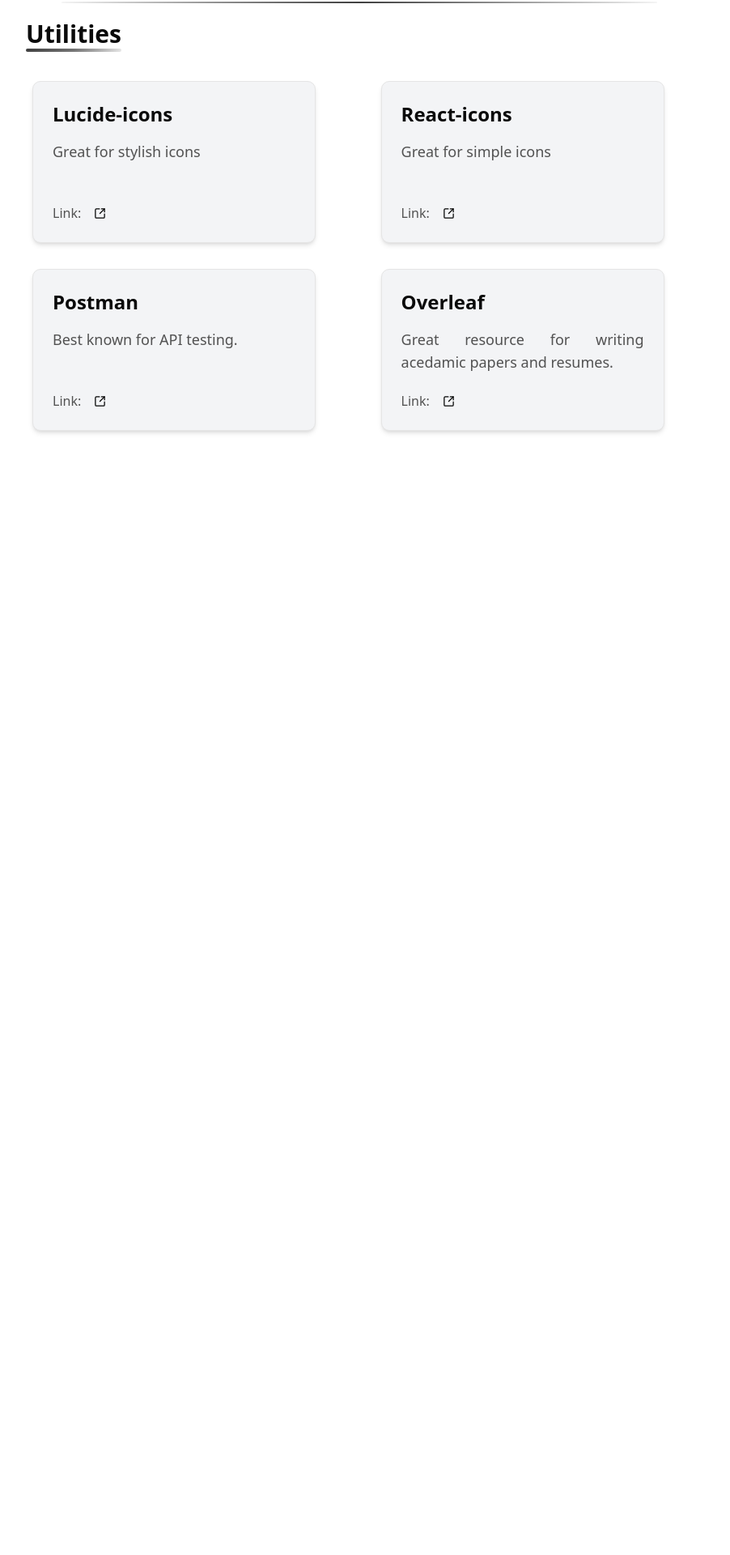
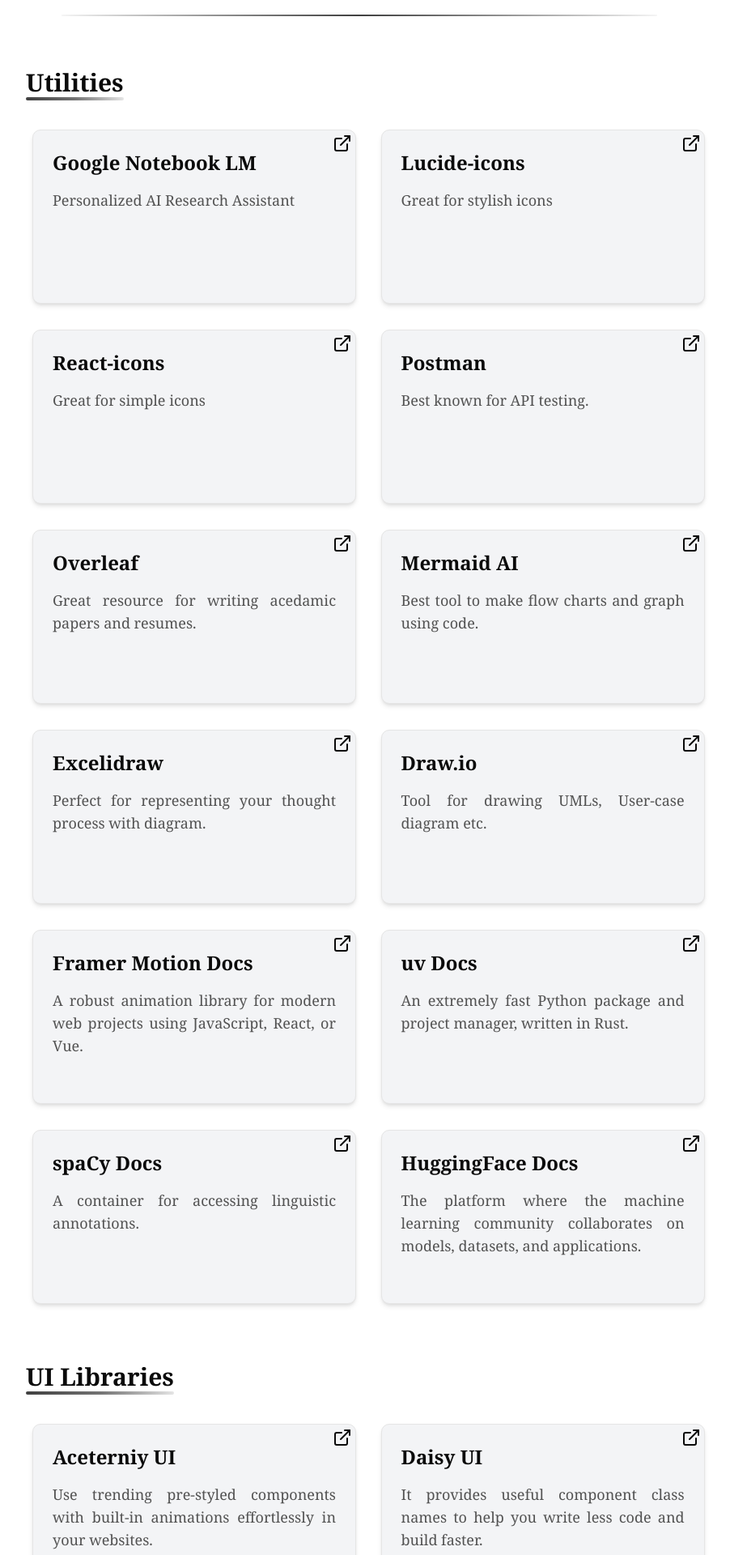
Before and after one commit to Prateekk02/portfolio, a Next.js app: page /resources in a window 1280 px wide. Shown: the part 300-2220 px from the top of the page at 81% size, without its empty margins (196-1098 px from the left). Before the commit the page ends 920 px from the top, so only its background shows below. Built offline with nearby package versions, Linux system fonts and the light colour scheme.

Commit message:
Updated Resources Section

```diff
--- a/app/layout.tsx
+++ b/app/layout.tsx
@@ -28,7 +28,7 @@
   return (
     <html lang="en" className={`${geistSans.variable} ${geistMono.variable} antialiased`} suppressHydrationWarning>
       <body
-
+        className="font-serif"
       >
           <ThemeProvider
             attribute="class"
--- /dev/null
+++ b/components/BookSection.tsx
@@ -0,0 +1,16 @@
+import React from 'react'
+import BookCards from './BookCards'
+
+export default function BookSection() {
+  return (
+    <div className=" mt-8 pt-3 pl-1">
+        <div className="inline-block relative">
+            <h1 className="text-3xl font-bold mt-1"></h1>
+            <div className="absolute left-0 -bottom-1 h-1 w-full rounded-xl bg-gradient-to-r from-neutral-700  via-neutral-500 to-neutral-200 dark:from-blue-800 dark:via-blue-400 dark:to-blue-200"></div>
+        </div>
+        <div className="">
+            <BookCards />
+        </div>
+    </div>
+  )
+}
--- a/components/Navbar.tsx
+++ b/components/Navbar.tsx
@@ -38,8 +38,8 @@
     };
 
     return (
-        <div className="fixed top-0 left-0 right-0 z-50 bg-white/25 dark:bg-gray-900/20 backdrop-blur-xl border-b border-white/10 dark:border-gray-800/30 mt-6">
-            <nav className="flex justify-between items-center max-w-5xl mx-auto py-3 px-4">
+        <div className="fixed top-0 left-0 right-0 z-50 bg-white/25 dark:bg-gray-900/20 backdrop-blur-xl border-b border-white/10 dark:border-gray-800/30 pt-6">
+            <nav className="flex justify-between items-center max-w-5xl mx-auto pt-3 px-4">
                 <div className="px-2 py-1 rounded-full hover:scale-110 duration-300 bg-white/30 dark:bg-gray-800/30 backdrop-blur-lg shadow-md dark:shadow-blue-950/30 border border-white/20 dark:border-gray-700/20">
                     <ThemeToggle />
                 </div>
--- a/components/ResourcesCard.tsx
+++ b/components/ResourcesCard.tsx
@@ -1,6 +1,6 @@
 import React from 'react'
 import Link from 'next/link'
-import { SquareArrowOutUpRight } from "lucide-react"
+import { ExternalLink } from 'lucide-react'
 
 interface ResourcesCardProps {
     title: string,
@@ -10,21 +10,20 @@
 
 const ResourcesCard: React.FC<ResourcesCardProps> = ({title, content, href}) => {
   return (
-    <div className='bg-[#f3f4f6] dark:bg-blue-200 w-[350px] h-[200px] p-4 rounded-lg shadow-md hover:shadow-xl dark:hover:shadow-blue-950 dark:hover:bg-blue-300 duration-300 hover:bg-[#d1d1d2] border hover:scale-102 flex flex-col'>
-        <div className="text-2xl font-semibold p-2 dark:text-black">{title}</div>
-        <div className="text-justify text-lg text-neutral-600 p-2 flex-grow overflow-y-auto">{content}</div>
-        <div className="flex items-center space-x-2">
-            <span className="p-2 text-neutral-600">Link:</span>
-            <Link
-                href={href}
-                target="_blank"
-                rel="noopener noreferrer"
+    <>
+        <Link
+        href={href}
+        target="_blank"
+        rel="noopener noreferrer"
+        >
+            <div className='relative bg-[#f3f4f6] dark:bg-blue-200 w-[400px] h-[215px] p-4 rounded-lg shadow-md hover:shadow-xl dark:hover:shadow-blue-950 dark:hover:bg-blue-300 duration-300 hover:bg-[#d1d1d2] border hover:scale-102 flex flex-col'>
+                <div className="absolute top-1 right-1"><ExternalLink /></div>
+                <div className="text-2xl font-semibold p-2 dark:text-black">{title}</div>
+                <div className="text-justify text-lg text-neutral-600 p-2 flex-grow overflow-y-auto">{content}</div>
+            </div>
+        </Link>
+    </>
 
-            >
-                <SquareArrowOutUpRight className='text-black ' size={15} />
-            </Link>
-        </div>
-    </div>
   )
 }
 
--- a/components/ResourcesHero.tsx
+++ b/components/ResourcesHero.tsx
@@ -1,31 +1,12 @@
 import React from 'react'
 import Divider from './ui/divider'
+import { uiItems, utilityItem, dsaItems, ytChannelItems, podcastList } from '@/data/content'
+import BookSection from './BookSection'
 
 import ResourcesSection from './ResourcesSection'
 
 export default function ResourcesHero() {
-    const utilityItem = [
-        {
-            title: "Lucide-icons",
-            content: "Great for stylish icons",
-            href : "https://lucide.dev/guide/packages/lucide-react"
-        },
-        {
-            title: "React-icons",
-            content: "Great for simple icons",
-            href : "https://react-icons.github.io/react-icons/"
-        },{
-            title: "Postman",
-            content: "Best known for API testing.",
-            href : "https://www.postman.com/"
-        },{
-            title: "Overleaf",
-            content: "Great resource for writing acedamic papers and resumes.",
-            href : "https://www.overleaf.com/"
-        },
 
-
-    ]
   return (
     <main>
         <h1 className="text-5xl font-bold mt-10">Resources</h1>
@@ -36,6 +17,12 @@
             <Divider />
         </div>
         <ResourcesSection header="Utilities" listItems={utilityItem} />
+        <ResourcesSection header="UI Libraries" listItems={uiItems}/>
+        <ResourcesSection header="DSA & CP Lovers" listItems={dsaItems}/>
+        <ResourcesSection header="Youtube Channels" listItems={ytChannelItems}/>
+        <ResourcesSection header="Podcasts & Knowledge" listItems={podcastList}/>
+        <Divider />
+        <BookSection />
     </main>
   )
 }
--- a/components/ResourcesSection.tsx
+++ b/components/ResourcesSection.tsx
@@ -14,7 +14,7 @@
 
 const ResourcesSection: React.FC<ResourcesSectionProps> = ({header, listItems}) => {
   return (
-    <div className=" mt-8 pl-1">
+    <div className=" mt-10 pt-5 pl-1">
         <div className="inline-block relative">
             <h1 className="text-3xl font-bold mt-1">{header}</h1>
             <div className="absolute left-0 -bottom-1 h-1 w-full rounded-xl bg-gradient-to-r from-neutral-700  via-neutral-500 to-neutral-200 dark:from-blue-800 dark:via-blue-400 dark:to-blue-200"></div>
--- a/components/ui/divider.tsx
+++ b/components/ui/divider.tsx
@@ -2,8 +2,8 @@
 
 export default function Divider() {
   return (
-    <div>
-        <div className="absolute bottom-0 mx-12 h-0.5 bg-gradient-to-r from-neutral-100  via-neutral-700 to-neutral-100 dark:from-blue-950 dark:via-blue-600 dark:to-blue-950 shadow-lg rounded-lg left-0 right-0"></div>
+    <div className='relative p-2'>
+        <div className="absolute bottom-0 mx-12 h-0.5 bg-gradient-to-r from-neutral-100  via-neutral-700 to-neutral-100 dark:from-blue-950 dark:via-blue-600 dark:to-blue-950 shadow-lg dark:shadow-blue-950  rounded-lg left-0 right-0"></div>
     </div>
   )
 }
--- /dev/null
+++ b/data/content.ts
@@ -0,0 +1,187 @@
+// Resource contents
+export const utilityItem = [
+    {
+        title: "Google Notebook LM",
+        content: "Personalized AI Research Assistant",
+        href : "https://notebooklm.google/"
+    },
+    {
+        title: "Lucide-icons",
+        content: "Great for stylish icons",
+        href : "https://lucide.dev/guide/packages/lucide-react"
+    },
+    {
+        title: "React-icons",
+        content: "Great for simple icons",
+        href : "https://react-icons.github.io/react-icons/"
+    },{
+        title: "Postman",
+        content: "Best known for API testing.",
+        href : "https://www.postman.com/"
+    },{
+        title: "Overleaf",
+        content: "Great resource for writing acedamic papers and resumes.",
+        href : "https://www.overleaf.com/"
+    },
+    {
+        title: "Mermaid AI",
+        content: "Best tool to make flow charts and graph using code.",
+        href : "https://mermaid.live/"
+    },
+    {
+        title: "Excelidraw",
+        content: "Perfect for representing your thought process with diagram.",
+        href : "https://excalidraw.com/"
+    },
+    {
+        title: "Draw.io",
+        content: "Tool for drawing UMLs, User-case diagram etc.",
+        href : "https://app.diagrams.net/"
+    },
+    {
+        title: "Framer Motion Docs",
+        content: "A robust animation library for modern web projects using JavaScript, React, or Vue.",
+        href : "https://motion.dev/"
+    },
+    {
+        title: "uv Docs",
+        content: "An extremely fast Python package and project manager, written in Rust.",
+        href : "https://docs.astral.sh/uv/"
+    },
+    {
+        title: "spaCy Docs",
+        content: "A container for accessing linguistic annotations.",
+        href : "https://spacy.io/api/doc"
+    },
+    {
+        title: "HuggingFace Docs",
+        content: "The platform where the machine learning community collaborates on models, datasets, and applications.",
+        href : "https://huggingface.co/docs"
+    }
+]
+
+export const uiItems = [
+    {
+        title:"Aceterniy UI",
+        content:"Use trending pre-styled components with built-in animations effortlessly in your websites.",
+        href: "https://ui.aceternity.com/"
+    },
+    {
+        title:"Daisy UI",
+        content:"It provides useful component class names to help you write less code and build faster.",
+        href: "https://daisyui.com/"
+    },
+    {
+        title:"Magic UI",
+        content:"UI library for Design Engineers",
+        href: "https://magicui.design/"
+    },
+]
+
+export const dsaItems = [
+    {
+        title:"Striver's DSA Sheet",
+        content:"The SDE Sheet offers top DSA interview questions frequently asked by leading tech companies.",
+        href: "https://takeuforward.org/interviews/strivers-sde-sheet-top-coding-interview-problems/"
+    },
+    {
+        title:"CSES Problem set",
+        content:"A curated collection of competitive programming problems designed to build and strengthen algorithmic skills.",
+        href: "https://cses.fi/problemset/"
+    },
+    {
+        title:"A2OJ Ladder",
+        content:"A structured set of Codeforces problems to boost competitive programming skills.",
+        href: "https://earthshakira.github.io/a2oj-clientside/server/Ladders.html"
+    },
+    {
+        title:"TLE Eliminator CP-31 Sheet",
+        content:"A curated set of competitive programming problems aimed at eliminating TLE errors and enhancing problem-solving efficiency.",
+        href: "https://www.tle-eliminators.com/cp-sheet"
+    }
+]
+
+export const ytChannelItems = [
+    {
+        title:"Chai aur code",
+        content:"Beginner-friendly programming tutorials and project-based learning to help developers build real-world skills.",
+        href: "https://www.youtube.com/@chaiaurcode"
+    },
+    {
+        title:"Manu Arora",
+        content:"Founder of Aceternity, he teaches cool Next.js components with a peer-coding style you'll love.",
+        href: "https://www.youtube.com/@manuarora"
+    },
+    {
+        title:"JavaScript Mastery",
+        content:"Great walkthrough for complex projects. Learn how to build large system and master Javascript & Next.js.",
+        href: "https://www.youtube.com/c/JavaScriptMastery"
+    },
+    {
+        title:"Harkirat Singh",
+        content:"Great if you want to become 100x developer and level up your coding skill. Only passionate for coding follow this guy.",
+        href: "https://www.youtube.com/@harkirat1"
+    },
+    {
+        title:"Akshay Saini",
+        content:"If you want to fall in love with JavaScript then this channel is best for you.",
+        href: "https://www.youtube.com/@akshaymarch7"
+    },
+    {
+        title:"Corey Schafer",
+        content:"A complete tutorial for Python programming, web development & testing.",
+        href: "https://www.youtube.com/@coreyms"
+    },
+    {
+        title:"3Blue1Brown",
+        content:"Best youtube channel to learn mathematics by vizualizing it, great for maths used in AI.",
+        href: "https://www.youtube.com/@3blue1brown"
+    },
+    {
+        title:"StatQuest with Josh Starmer",
+        content:"StatQuest makes complex ML and stats concepts easy to understand without dumbing them down.",
+        href: "https://www.youtube.com/@statquest"
+    },
+    {
+        title:"CampusX",
+        content:"Best resource for ML, DL, NLP and Gen AI, if you want to understand concepts to a deeper level. Go for it.",
+        href: "https://www.youtube.com/@campusx-official"
+    },
+    {
+        title:"Krish Naik",
+        content:"Learn production level coding for AI systems from here.",
+        href: "https://www.youtube.com/@krishnaik06"
+    },
+    {
+        title:"Arpit Bhayani",
+        content:"Best resource to find an Software Engineer inside you. Learn system design and dissect technical whitepapers and research papers.",
+        href: "https://www.youtube.com/@krishnaik06"
+    }
+
+]
+
+export const podcastList = [
+    {
+        title: "Lex Fridman",
+        content: "The Lex Fridman Podcast explores deep topics in science, tech, philosophy, and human nature through insightful conversations.",
+        href:"https://www.youtube.com/@lexfridman"
+    },
+    {
+        title: "Think School",
+        content: "Think School simplifies business and geopolitics through engaging case studies.",
+        href:"https://www.youtube.com/@ThinkSchool"
+    },
+    {
+        title: "Nikhil Kamath",
+        content: "WTF is with Nikhil Kamath features insightful, casual talks with experts on tech, philosophy, psychology, and more.",
+        href:"https://www.youtube.com/@nikhil.kamath"
+    },{
+        title: "Kurzgesagt",
+        content: "If you love space, cosmology and are curious What if... scenario, then you will love this channel",
+        href:"https://www.youtube.com/@kurzgesagt"
+    },{
+        title: "Jigyasium",
+        content: "Want to explore great tales of history, this is the channel for you",
+        href:"https://www.youtube.com/@Jigyasium"
+    },
+]
```
Also changed, not shown: components/BookCards.tsx (added, +7 -0 lines).
